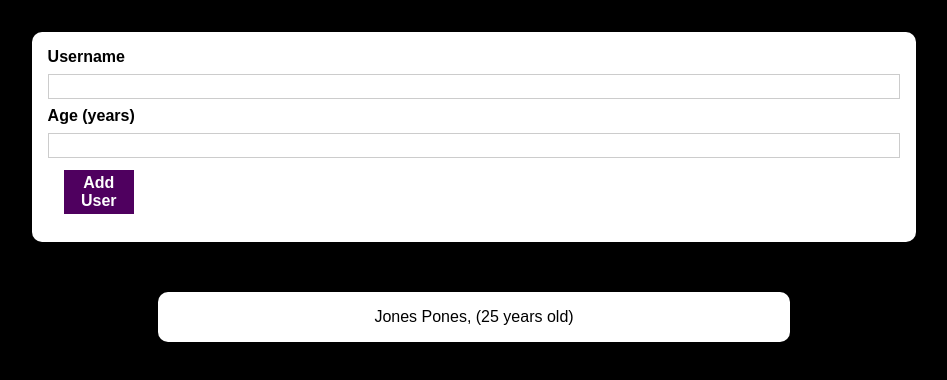
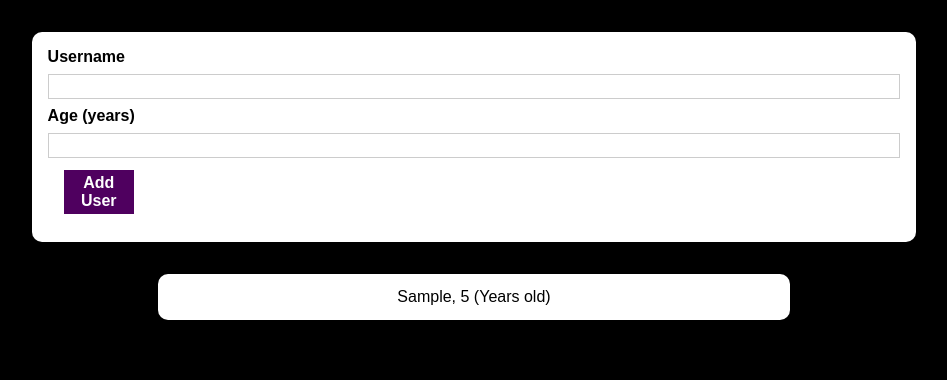
Before and after one commit to JoaoFPedro/NameAge, a React (Create React App) app: page / in a window 1280 px wide. Both pictures are taken after typing "Sample", "5" into the empty fields and a click on the button "Add User". Shown: the top 380 px of the page, without its empty margins (166-1113 px from the left). Built offline with nearby package versions, Linux system fonts and the light colour scheme.

Commit message:
Adding Error Modal validation and finishing project

```diff
--- a/src/App.js
+++ b/src/App.js
@@ -1,21 +1,23 @@
-import React from "react";
+import React, { useState } from "react";
 import AddUser from "./components/AddUser/AddUser";
-import Expenses from "./components/Expenses/Expenses";
+
 import UserList from "./components/UserList/UserList";
 
-const DummyNames = [
-  {
-    name: "Jones Pones",
-    age: 25,
-  },
-];
+function App() {
+  const [userList, setUserList] = useState([]);
 
-function App(props) {
+  const addUserHandler = (uName, uAge) => {
+    setUserList((prevUserList) => {
+      return [
+        ...prevUserList,
+        { name: uName, age: uAge, id: Math.random().toString() },
+      ];
+    });
+  };
   return (
     <>
-      <AddUser />;
-      <Expenses expenses={DummyNames} />
-      <UserList users={["teste"]} />
+      <AddUser onAddUser={addUserHandler} />
+      <UserList users={userList} />
     </>
   );
 }
--- a/src/components/AddUser/AddUser.js
+++ b/src/components/AddUser/AddUser.js
@@ -1,20 +1,32 @@
 import React, { useState } from "react";
 import Button from "../Button/Button";
+import ErrorModal from "../ErrorModal/ErrorModal";
 import { Container } from "./Style";
 
 function AddUser(props) {
   const [EnteredName, setEnteredName] = useState("");
   const [EnteredAge, setEnteredAge] = useState("");
+  const [error, setError] = useState();
 
   const addUserHandler = (event) => {
     event.preventDefault();
     if (EnteredName.trim().length === 0 || EnteredAge.trim().length === 0) {
+      setError({
+        title: "Inavlid Input",
+        message: "Please enter a valid input and age (non-empty values)",
+      });
       return;
     }
-    if (EnteredAge < 0) {
+    if (EnteredAge < 1) {
+      setError({
+        title: "Inavlid Age",
+        message: "Please enter a valid age",
+      });
       return;
     }
     console.log(EnteredName, EnteredAge);
+    console.log(props.userList);
+    props.onAddUser(EnteredName, EnteredAge);
     setEnteredAge("");
     setEnteredName("");
   };
@@ -24,9 +36,19 @@ function AddUser(props) {
   const AgeChangeHandler = (event) => {
     setEnteredAge(event.target.value);
   };
+  const errorHandler = () => {
+    setError(null);
+  };
 
   return (
-    <>
+    <div>
+      {error && (
+        <ErrorModal
+          title={error.title}
+          message={error.message}
+          onConfirm={errorHandler}
+        />
+      )}
       <Container>
         <form className="formInput" onSubmit={addUserHandler}>
           <label htmlFor="username">Username</label>
@@ -46,7 +68,7 @@ function AddUser(props) {
           <Button type="submit">Add User</Button>
         </form>
       </Container>
-    </>
+    </div>
   );
 }
 
--- /dev/null
+++ b/src/components/ErrorModal/ErrorModal.css
@@ -0,0 +1,45 @@
+.backdrop {
+  position: fixed;
+  top: 0;
+  left: 0;
+  width: 100%;
+  height: 100vh;
+  z-index: 10;
+  background: rgba(0, 0, 0, 0.75);
+}
+
+.modal {
+  position: fixed;
+  top: 30vh;
+  left: 10%;
+  width: 80%;
+  z-index: 100;
+  overflow: hidden;
+}
+
+.header {
+  background: #4f005f;
+  padding: 1rem;
+}
+
+.header h2 {
+  margin: 0;
+  color: white;
+}
+
+.content {
+  padding: 1rem;
+}
+
+.actions {
+  padding: 1rem;
+  display: flex;
+  justify-content: flex-end;
+}
+
+@media (min-width: 768px) {
+  .modal {
+    left: calc(50% - 20rem);
+    width: 40rem;
+  }
+}
--- /dev/null
+++ b/src/components/ErrorModal/ErrorModal.js
@@ -0,0 +1,23 @@
+import React from "react";
+import Button from "../Button/Button";
+import { Container } from "./styles";
+
+function ErrorModal(props) {
+  return (
+    <Container className="modal">
+      <div onClick={props.onConfirm}>
+        <header>
+          <h2>{props.title}</h2>
+        </header>
+        <div>
+          <p>{props.message}</p>
+        </div>
+        <footer>
+          <Button onClick={props.onConfirm}>Okay</Button>
+        </footer>
+      </div>
+    </Container>
+  );
+}
+
+export default ErrorModal;
--- /dev/null
+++ b/src/components/ErrorModal/styles.js
@@ -0,0 +1,39 @@
+import styled from "styled-components";
+
+export const Container = styled.div`
+  @media (min-width: 768px) {
+    left: calc(50% - 45rem);
+    width: 95rem;
+  }
+  position: fixed;
+  top: 0;
+  left: 0;
+  width: 100%;
+  height: 100vh;
+  z-index: 10;
+  background: rgba(0, 0, 0, 0.75);
+  overflow: hidden;
+  align-items: center;
+  padding: 24px;
+
+  & header {
+    background: #4f005f;
+    padding: 1rem;
+    & > h2 {
+      margin: 0;
+      color: white;
+    }
+  }
+  p {
+    padding: 1rem;
+    color: white;
+  }
+  footer {
+    padding: 1rem;
+    display: flex;
+    justify-content: flex-end;
+  }
+  Button {
+    background-color: red;
+  }
+`;
--- a/src/components/UserList/Styles.js
+++ b/src/components/UserList/Styles.js
@@ -1,7 +1,7 @@
 import styled from "styled-components";
 
 export const Container = styled.div`
-  p {
+  li {
     color: black;
     text-align: center;
     background-color: white;
@@ -9,7 +9,9 @@ export const Container = styled.div`
     align-items: center;
     justify-content: center;
     margin: auto;
-    padding: 1rem;
+    padding: 0.9rem;
     border-radius: 10px;
+    list-style: none;
+    margin-bottom: 3px;
   }
 `;
--- a/src/components/UserList/UserList.js
+++ b/src/components/UserList/UserList.js
@@ -5,8 +5,8 @@ function UserList(props) {
   return (
     <Container>
       {props.users.map((user) => (
-        <li>
-          {props.name}, ({props.age} (years old))
+        <li key={user.id}>
+          {user.name}, {user.age} (Years old)
         </li>
       ))}
     </Container>
```
